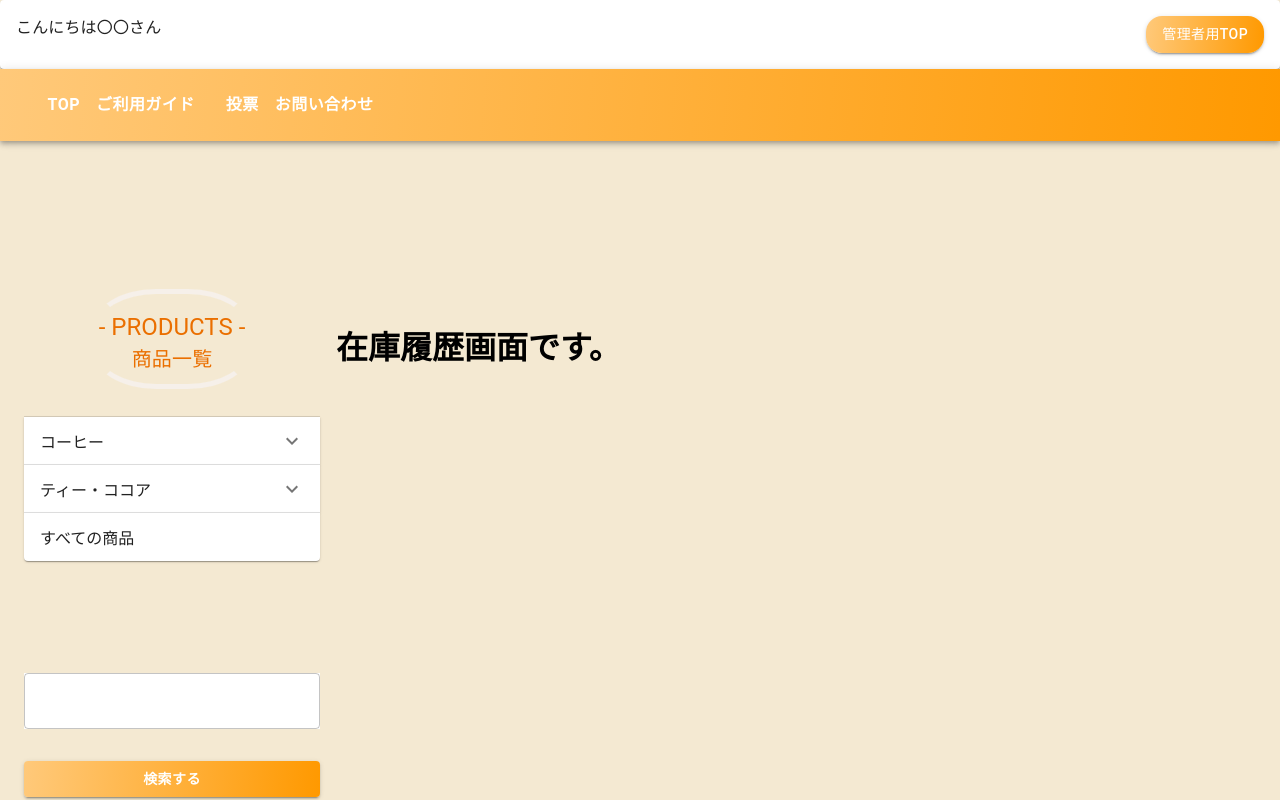
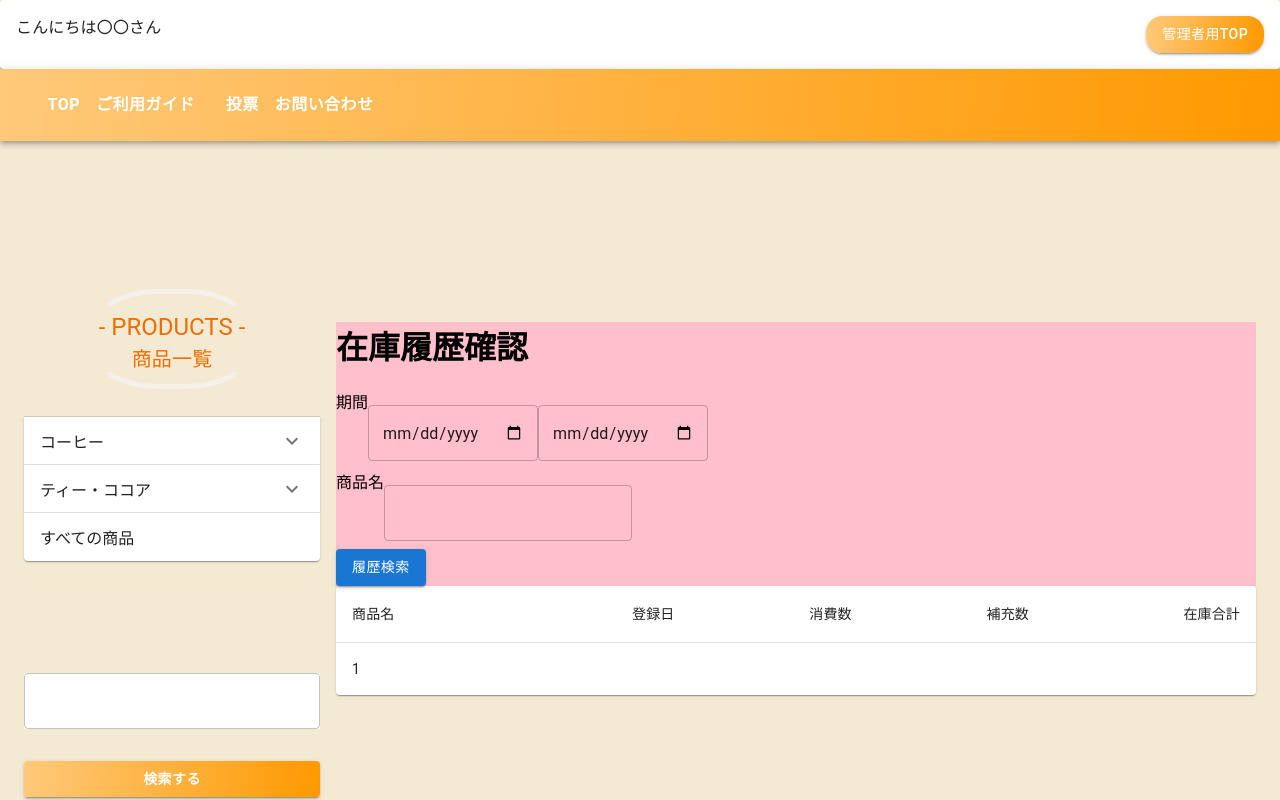
Before and after one commit to watanabekanako/react-drinkmanager-app, a React (Create React App) app: page /adminhome/history in a window 1280 px wide. Shown: the top 800 px of the page. Built offline with nearby package versions, Linux system fonts and the light colour scheme.

Commit message:
ログイン、会員登録、在庫履歴モック作成

```diff
--- a/src/component/input/Input.tsx
+++ b/src/component/input/Input.tsx
@@ -1,5 +1,7 @@
-import React, { useState } from "react";
+import React from "react";
 import TextField from "@mui/material/TextField";
+import InputAdornment from "@mui/material/InputAdornment";
+import IconButton from "@mui/material/IconButton";
 
 const PrimaryInput = ({
   type,
@@ -7,6 +9,7 @@ const PrimaryInput = ({
   placeHolder,
   helperText,
   errorInput,
+  InputProps,
   ...props
 }: any) => {
   return (
@@ -22,6 +25,19 @@ const PrimaryInput = ({
         fullWidth
         error={errorInput}
         {...props}
+        InputProps={InputProps}
+        endAdornment={
+          <InputAdornment position="end">
+            <IconButton
+              aria-label="toggle password visibility"
+              // onClick={handleClickShowPassword}
+              // onMouseDown={handleMouseDownPassword}
+              edge="end"
+            >
+              {placeHolder === "パスワード" ? "👁" : "a"}
+            </IconButton>
+          </InputAdornment>
+        }
       />
     </>
   );
@@ -45,6 +61,7 @@ const SecondaryInput = ({
       margin="normal"
       helperText={helperText}
       error={errorInput}
+      sx={{ minWidth: 0, flexGrow: 1 }}
       {...props}
     />
   );
--- a/src/component/pages/History.tsx
+++ b/src/component/pages/History.tsx
@@ -1,9 +1,78 @@
-import { FC, memo } from 'react';
+import { FC, memo } from "react";
+import DefaultLayout from "../layout/defaultLayout";
+import Box from "@mui/material/Box";
+import { SecondaryInput } from "../input/Input";
+import { PrimaryButton } from "../button/Button";
+import {
+  Paper,
+  Table,
+  TableBody,
+  TableCell,
+  TableContainer,
+  TableHead,
+  TableRow,
+} from "@mui/material";
 
 type Props = {};
 
 const History: FC<Props> = memo((props) => {
-  return <h1>在庫履歴画面です。</h1>;
+  const historyData = [
+    {
+      id: 1,
+      itemId: 1,
+      quantity: 100,
+      day: "2023-04-19",
+    },
+  ];
+
+  return (
+    <Box>
+      <Box sx={{ backgroundColor: "pink" }}>
+        <Box>
+          <h1>在庫履歴確認</h1>
+          <label>
+            期間
+            <SecondaryInput type="date" />
+            <SecondaryInput type="date" />
+          </label>
+        </Box>
+        <Box>
+          <label>
+            商品名
+            <SecondaryInput />
+          </label>
+        </Box>
+        <PrimaryButton children="履歴検索" />
+      </Box>
+      <TableContainer component={Paper}>
+        <Table sx={{ minWidth: 650 }} aria-label="simple table">
+          <TableHead>
+            <TableRow>
+              <TableCell>商品名</TableCell>
+              <TableCell align="right">登録日</TableCell>
+              <TableCell align="right">消費数</TableCell>
+              <TableCell align="right">補充数</TableCell>
+              <TableCell align="right">在庫合計</TableCell>
+            </TableRow>
+          </TableHead>
+          <TableBody>
+            {historyData.map((history) => {
+              return (
+                <TableRow
+                  key={history.id}
+                  sx={{ "&:last-child td, &:last-child th": { border: 0 } }}
+                >
+                  <TableCell component="th" scope="row">
+                    {history.id}
+                  </TableCell>
+                </TableRow>
+              );
+            })}
+          </TableBody>
+        </Table>
+      </TableContainer>
+    </Box>
+  );
 });
 
 export default History;
--- a/src/component/pages/Login.tsx
+++ b/src/component/pages/Login.tsx
@@ -36,11 +36,15 @@ const Login: FC<Props> = memo((props) => {
           helperText={errorMail ? "メールアドレスを入力してください" : ""}
           errorInput={errorMail}
           onBlur={mailBlur}
+          InputProps={{
+            readOnly: true,
+          }}
         />
         <PrimaryInput
           type="text"
           label="パスワード"
           placeHolder=""
+          required
           helperText={
             errorPass
               ? "パスワードを入力してください"
--- a/src/component/pages/Register.tsx
+++ b/src/component/pages/Register.tsx
@@ -51,37 +51,44 @@ const Register: FC<Props> = memo((props) => {
       <Box sx={{ textAlign: "left" }}>
         <Box sx={{ textAlign: "center" }}>
           <h1>会員登録</h1>
+          <p>*は必須入力項目です</p>
         </Box>
 
         <SecondaryInput
           type="text"
-          label="社員ID"
+          label="社員ID*"
           placeHolder="例）0000"
           helperText={errorId ? "社員IDを入力してください" : ""}
           errorInput={errorId}
           onBlur={idBlur}
         />
-        <Stack direction="row" sx={{ backgroundColor: "pink" }} spacing={5}>
+        <Stack direction="row" sx={{ alignItems: "flex-end" }} spacing={2}>
+          <Box sx={{ flexGrow: 1 }}>
             <SecondaryInput
               type="text"
-            label="姓"
-            placeHolder="例）ラクス"
+              label="姓*"
+              placeHolder="例）ラクス*"
               helperText={errorFirstName ? "姓を入力してください" : ""}
               errorInput={errorFirstName}
               onBlur={firstNameBlur}
+              style={{ height: "100%" }}
             />
+          </Box>
+          <Box sx={{ flexGrow: 1 }}>
             <SecondaryInput
               type="text"
-            label="名"
+              label="名*"
               placeHolder="例）太郎"
               helperText={errorLastName ? "名を入力してください" : ""}
               errorInput={errorLastName}
               onBlur={lastNameBlur}
+              style={{ height: "100%" }}
             />
+          </Box>
         </Stack>
         <PrimaryInput
           type="text"
-          label="メールアドレス"
+          label="メールアドレス*"
           placeHolder="例）example@example.com"
           helperText={errorMail ? "メールアドレスを入力してください" : ""}
           errorInput={errorMail}
@@ -120,7 +127,7 @@ const Register: FC<Props> = memo((props) => {
         )}
         <PrimaryInput
           type="password"
-          label="確認用パスワード"
+          label="確認用パスワード*"
           placeHolder="確認用パスワード"
           helperText={
             errorConfirmPass ? "確認用パスワードを入力してください" : ""
```
Also changed, not shown: 1 other file (tests, documents, lock files or other folders). Lines whose indentation alone changed are shown as unchanged.
